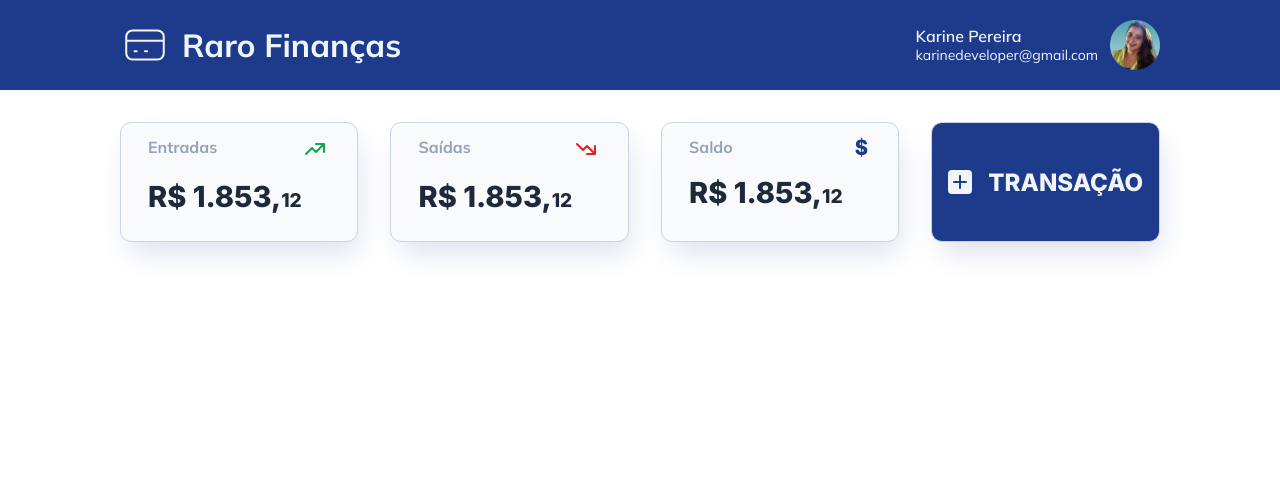
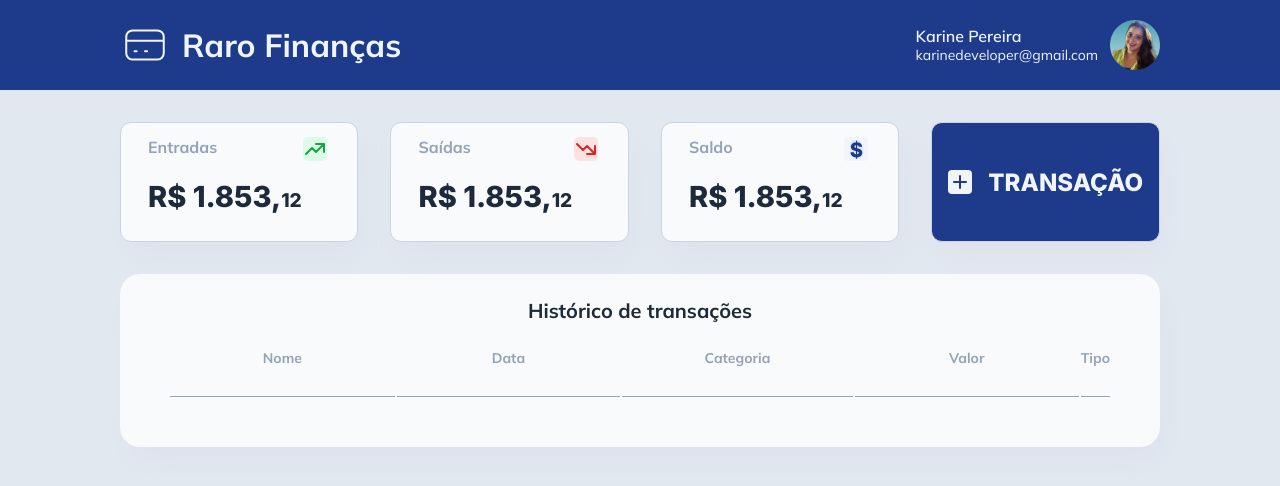
Before and after one commit to devkarine/raro-financas, a React (Vite) app: page / in a window 1280 px wide. Shown: the top 486 px of the page. Built offline with nearby package versions, Linux system fonts and the light colour scheme.

Commit message:
adiciona table

```diff
--- a/src/App.css
+++ b/src/App.css
@@ -13,6 +13,7 @@ html{
 }
 
 body{
+    background-color: #E2E8F0;
     width: 100%;
     margin: 0 auto;
     min-height: 100vh;
--- a/src/App.tsx
+++ b/src/App.tsx
@@ -2,12 +2,14 @@ import { useState } from 'react'
 import './App.css'
 import { Header } from './components/Header/index'
 import { Cards } from './components/Cards/Cards'
+import { Lists } from './components/Lists/Lists'
 
 function App() {
   return (
     <>
       < Header />
       < Cards />
+      < Lists />
     </>
   )
 }
--- a/src/components/Button/ButtonTransaction.css
+++ b/src/components/Button/ButtonTransaction.css
@@ -14,6 +14,7 @@
     font-size: 2.4rem;
     font-weight: 800;
     outline: none;
+    cursor: pointer;
 
 }
 
--- a/src/components/Button/ButtonTransaction.tsx
+++ b/src/components/Button/ButtonTransaction.tsx
@@ -8,9 +8,6 @@ export const BtnTransaction = () => {
                <figure>
                 <img src="src/assets/plus-sm.svg" alt="Sinal de soma" />
                </figure>
-
-
-
                 TRANSAÇÃO
             </button>
         </>
--- a/src/components/Cards/Card.tsx
+++ b/src/components/Cards/Card.tsx
@@ -2,10 +2,11 @@ interface CardContent {
     transaction: string;
     img: string;
     value: string;
+    background?: string;
 
 }
 
-export const Card = ({transaction, img, value }: CardContent) =>{
+export const Card = ({transaction, img, value, background }: CardContent) =>{
     const split = value.split(',');
 
     return(
@@ -13,7 +14,10 @@ export const Card = ({transaction, img, value }: CardContent) =>{
             <div className="card">
                 <div className="transaction">
                     <h2>{transaction}</h2>
-                    <img src={`src/assets/${img}`} alt="Seta direcionando crescimento" />
+                    <figure>
+                        <img src={`src/assets/${img}`} style={{background:background}} alt="Seta direcionando crescimento" />
+                    </figure>
+
                 </div>
 
                 <p>
--- a/src/components/Cards/Cards.tsx
+++ b/src/components/Cards/Cards.tsx
@@ -6,9 +6,9 @@ import { BtnTransaction } from '../Button/ButtonTransaction'
 export const Cards =() => {
     return(
         <section className='cards'>
-            <Card transaction='Entradas' img='trending-up.svg' value='R$ 1.853,12' />
-            <Card transaction='Saídas' img='trending-down.svg' value='R$ 1.853,12' />
-            <Card transaction='Saldo' img='$.svg' value='R$ 1.853,12' />
+            <Card transaction='Entradas' img='trending-up.svg' background='#DCFCE7' value='R$ 1.853,12' />
+            <Card transaction='Saídas' img='trending-down.svg' background='#FEE2E2' value='R$ 1.853,12' />
+            <Card transaction='Saldo' img='$.svg' background='#DBEAFE' value='R$ 1.853,12' />
             <BtnTransaction />
         </section>
 
--- a/src/components/Cards/index.css
+++ b/src/components/Cards/index.css
@@ -24,6 +24,16 @@
     justify-content: space-between;
 }
 
+figure{
+    display: flex;
+    align-items: center;
+    justify-content: center;
+}
+
+figure img{
+    border-radius: 0.6rem;
+}
+
 .card .transaction h2{
     color: #94A3B8;
     font-size: 1.6rem;
--- /dev/null
+++ b/src/components/Lists/Lists.tsx
@@ -0,0 +1,34 @@
+import './index.css';
+
+export const Lists = () => {
+
+  return (
+    <section className='card-lists'>
+
+      <h2>Histórico de transações</h2>
+
+      <table className="lists">
+        <thead className="table-header">
+          <tr className="wrapper">
+            <th className='header-lists'>Nome</th>
+            <th className='header-lists'>Data</th>
+            <th className='header-lists'>Categoria</th>
+            <th className='header-lists'>Valor</th>
+            <th className='header-lists-type'>Tipo</th>
+          </tr>
+        </thead>
+
+        <tbody className="table-row">
+          <tr className="wrapper">
+            <td className="text-wrapper"></td>
+            <td className="text-wrapper"></td>
+            <td className="text-wrapper"></td>
+            <td className="text-wrapper"></td>
+            <td className="text-wrapper-type"> </td>
+          </tr>
+        </tbody>
+
+      </table>
+    </section>
+  );
+};
--- /dev/null
+++ b/src/components/Lists/index.css
@@ -0,0 +1,54 @@
+.card-lists {
+  padding: 2.4rem;
+  border-radius: 2rem;
+  background-color: #f8fafc;
+  box-shadow: 5px 15px 30px -5px #dce0ec;
+  margin: 0 12rem;
+}
+
+h2 {
+  color: #1e293b;
+  text-align: center;
+  font-size: 2rem;
+  font-weight: 700;
+}
+
+.lists {
+  padding: 2.4rem;
+}
+
+.table-header {
+  width: 100%;
+}
+
+.header-lists,
+.header-lists-type {
+  color: #94a3b8;
+  font-size: 1.4rem;
+  font-weight: 700;
+  margin-top: -1px;
+  text-align: center;
+}
+
+.header-lists-type {
+  width: 2rem;
+}
+
+.text-wrapper {
+  padding: 0.8rem;
+  width: 27.8rem;
+  height: 2.8rem;
+  color: #1e293b;
+  text-align: center;
+  font-size: 1.6rem;
+}
+
+td{
+  border-bottom: 1px solid #94A3B8;
+}
+
+.text-wrapper-type {
+
+  width: 2rem;
+  text-align: center;
+}
```
Also changed, not shown: 1 other file (tests, documents, lock files or other folders).
